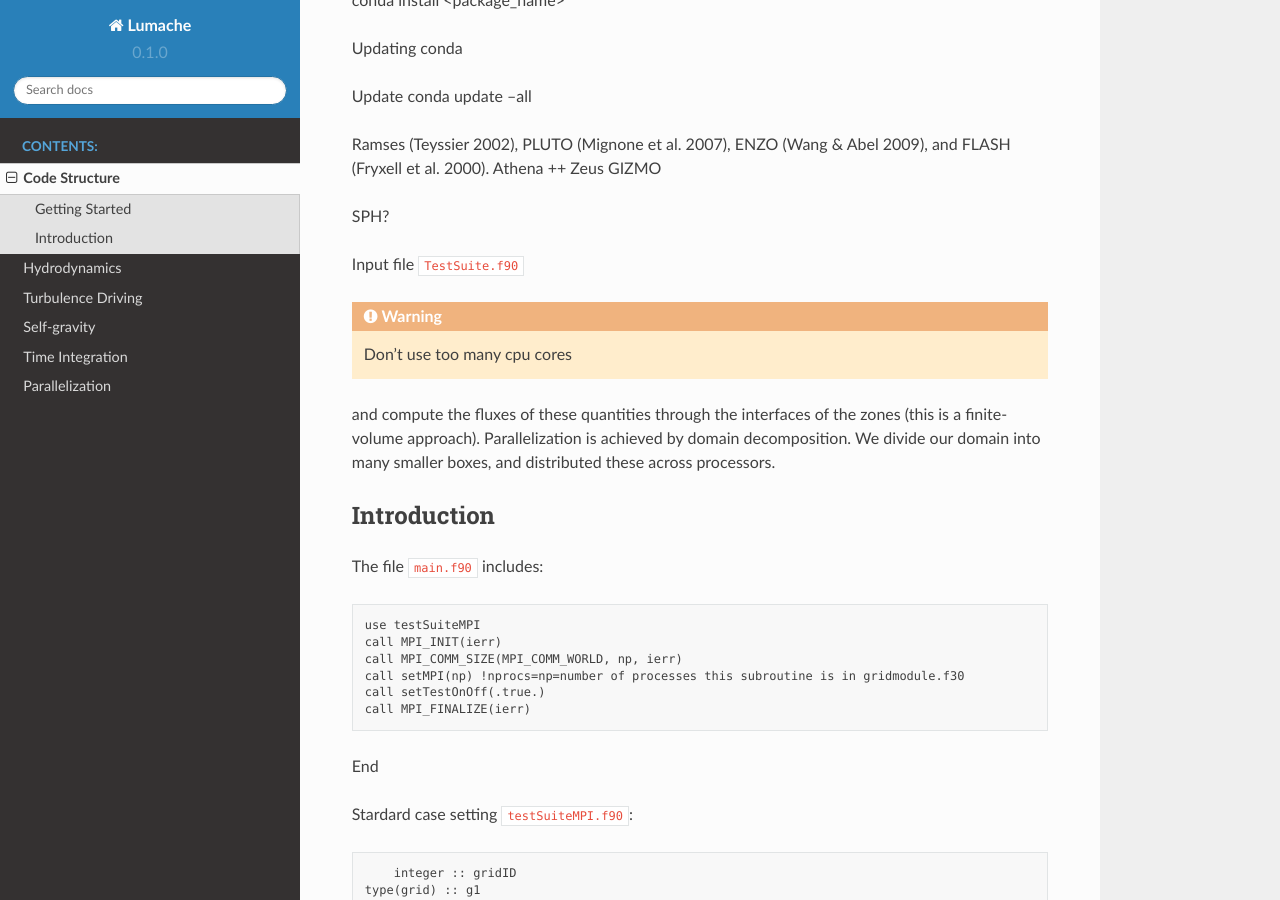
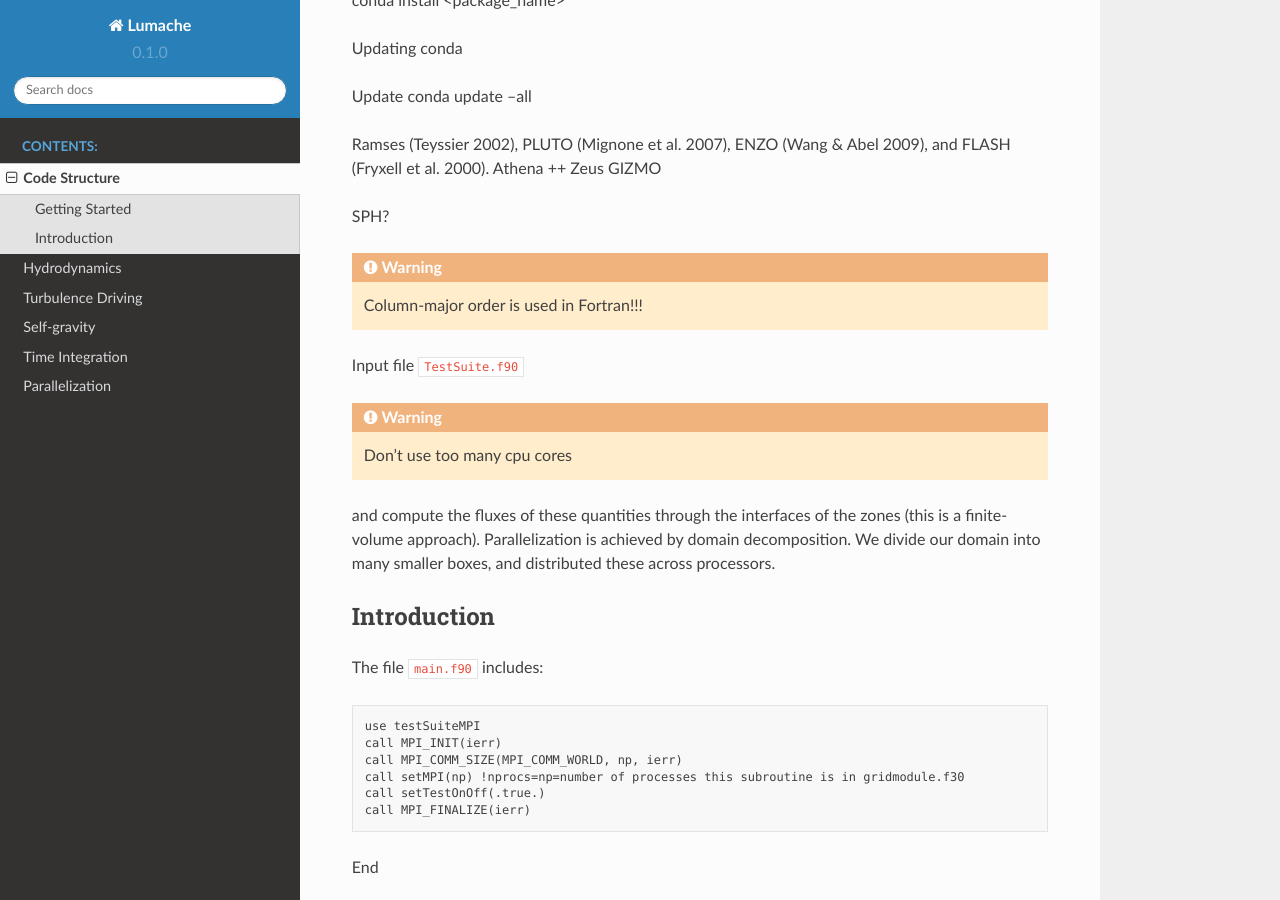
Before and after one commit to holam1hk/Scorpio-Docs, a Sphinx documentation site: the page built from docs/source/code_structure.rst, in a window 1280 px wide and 900 px high, scrolled down 999 px. Built offline with Sphinx 7.4.7 and the Read the Docs theme 2.0.0, drawn with Linux system fonts in a browser that asks for light colours; some of the changed lines change nothing that is shown.

Commit message:
add warning:: column major

```diff
--- a/docs/source/code_structure.rst
+++ b/docs/source/code_structure.rst
@@ -65,7 +65,7 @@ GIZMO
 
 SPH?
 
-.. Column-major order is used in Fortran!!!
+.. warning:: Column-major order is used in Fortran!!!
 
 Input file
 ``TestSuite.f90``
```
